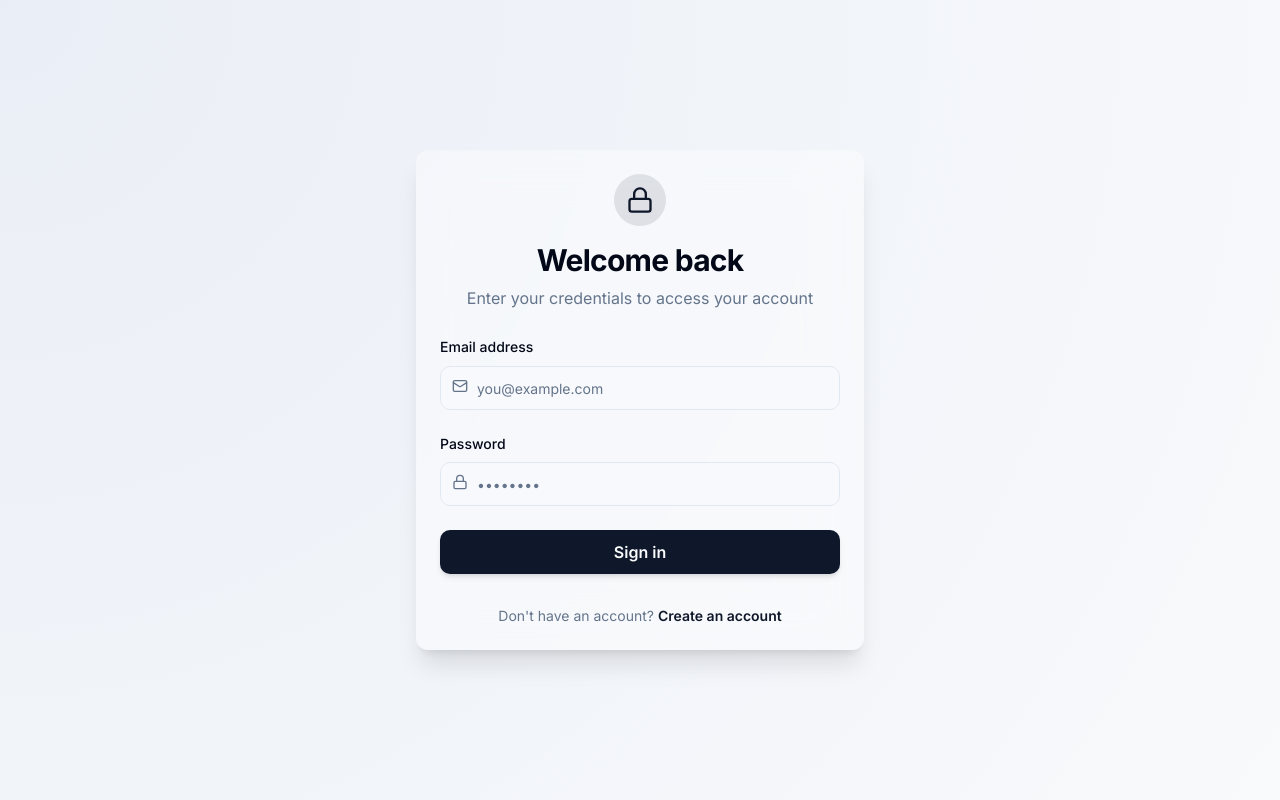
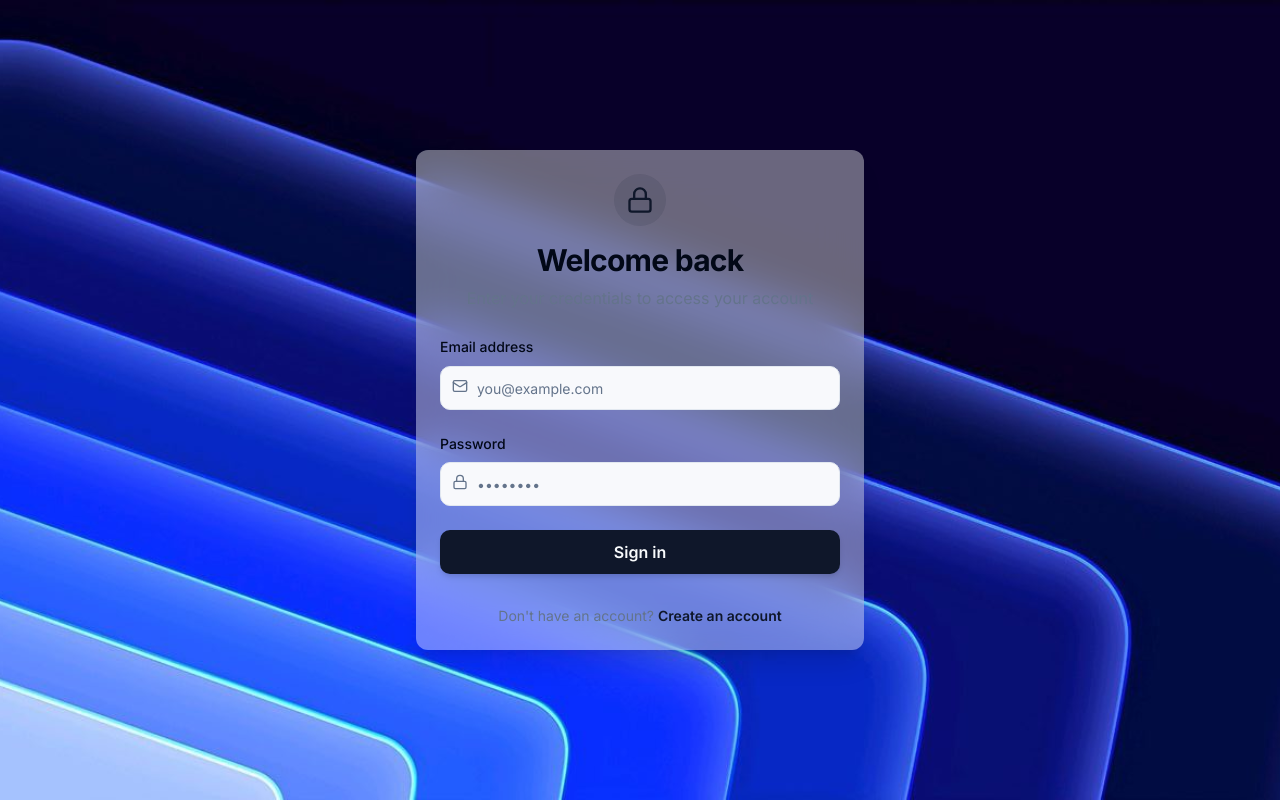
Before and after one commit to Kaustavoffx/Task-Management, a React (Vite) app in the folder client/: page /login in a window 1280 px wide. Built offline with nearby package versions, Linux system fonts and the light colour scheme; no server answers.

Commit message:
Fixed missing bracket in Dashboard

```diff
--- a/client/src/index.css
+++ b/client/src/index.css
@@ -55,13 +55,13 @@
   }
   body {
     @apply text-foreground antialiased selection:bg-primary selection:text-primary-foreground;
-    background: radial-gradient(circle at top left, hsl(220 40% 94%), hsl(210 33% 98%)), linear-gradient(135deg, #fdfbfb 0%, #ebedee 100%);
+    background: url('/background.jpg') no-repeat center center fixed;
+    background-size: cover;
     min-height: 100vh;
-    background-attachment: fixed;
   }
   .dark body {
-    background: radial-gradient(circle at top left, hsl(240 5% 15%), hsl(240 5% 10%)), linear-gradient(135deg, #121212 0%, #000000 100%);
-    background-attachment: fixed;
+    background: url('/background.jpg') no-repeat center center fixed;
+    background-size: cover;
   }
 }
 
```
Also changed, not shown: client/public/background.jpg (added), 1 other file (tests, documents, lock files or other folders).
